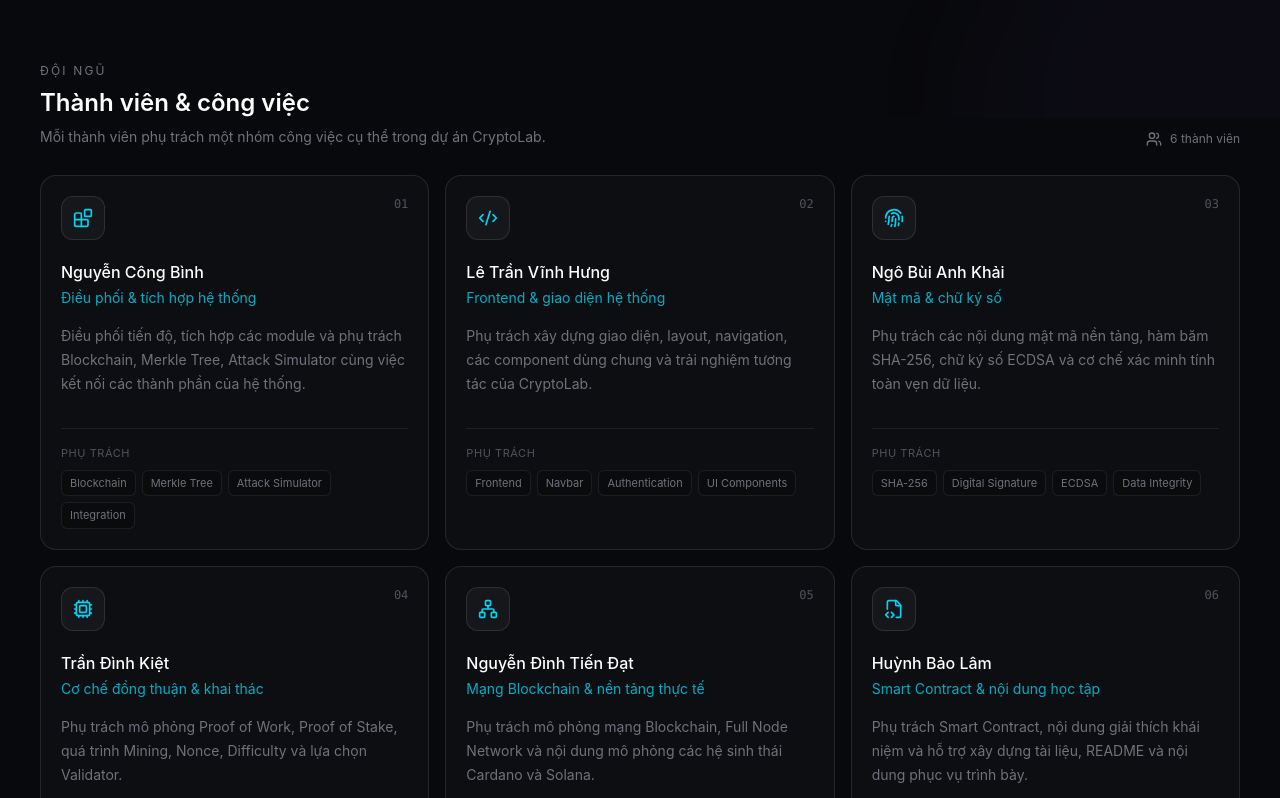
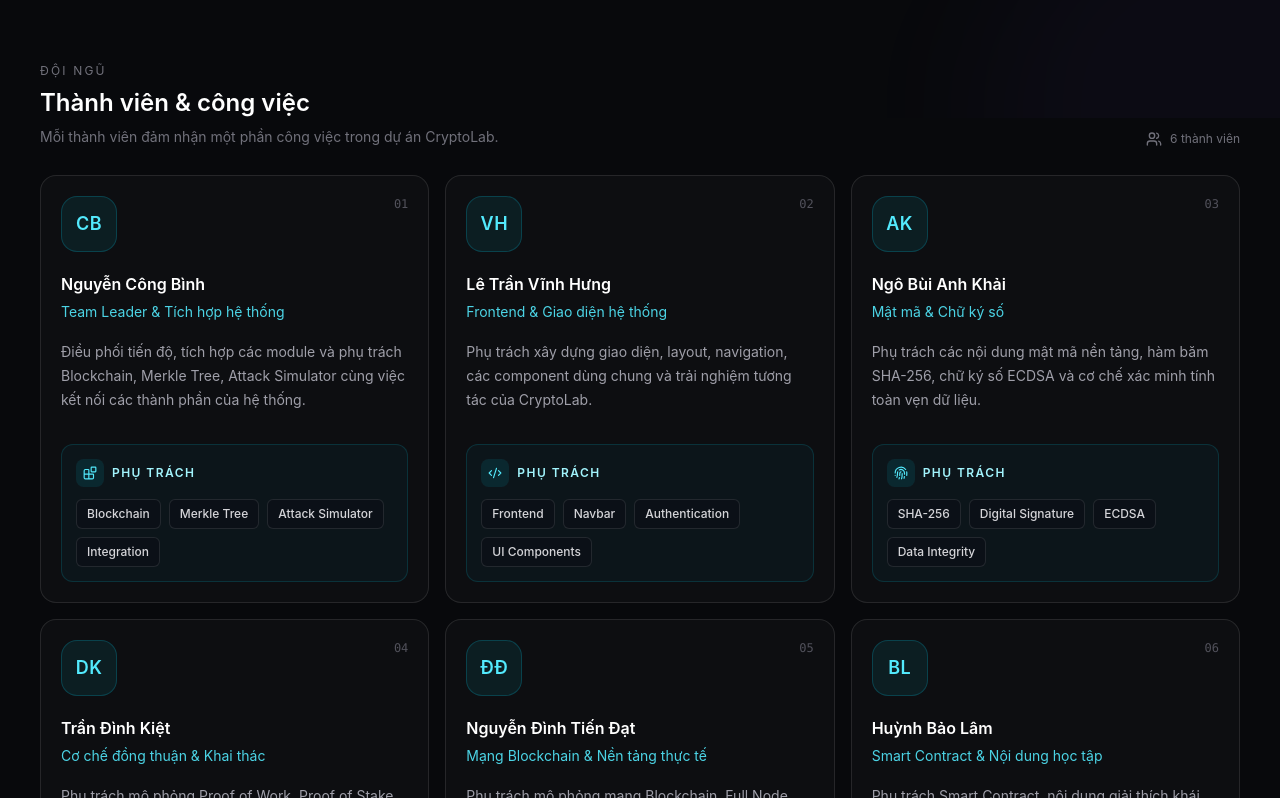
Before and after one commit to binhdepzai06/Blockchain, a React (Vite) app: page /team in a window 1280 px wide. Shown: the part 682-1480 px from the top of the page. Built offline with nearby package versions, Linux system fonts and the light colour scheme; no server answers.

Commit message:
Update TeamPage UI and member avatars

```diff
--- a/src/index.css
+++ b/src/index.css
@@ -1,11 +1,58 @@
 @import "tailwindcss";
+
+/* =====================================================================
+   BẢNG MÀU MỚI - NAVY SÁNG + CYAN + ĐỎ SAN HÔ NHẠT
+   Muốn chỉnh tông màu toàn web: chỉ cần sửa các giá trị trong khối này.
+   ===================================================================== */
+@theme static {
+  /* Nền navy (từ đậm -> nhạt) */
+  --color-navy-950: #0a1833; /* ô nhập liệu, vùng lõm bên trong card */
+  --color-navy-900: #0f2247; /* nền trang */
+  --color-navy-850: #142b56; /* card đặc, modal quiz */
+  --color-navy-800: #1a3466; /* dropdown, popup, hover */
+  --color-navy-700: #234382; /* ô icon, viền nhấn */
+
+  /* Slate ngả xanh navy, chữ phụ sáng hơn để dễ đọc trên nền sáng */
+  --color-slate-100: #eaf1fc;
+  --color-slate-200: #dbe6f7;
+  --color-slate-300: #bccbe4;
+  --color-slate-400: #9cb0d0;
+  --color-slate-500: #7b90b4;
+  --color-slate-600: #5a7098;
+  --color-slate-700: #3d5380;
+  --color-slate-800: #263a63;
+
+  /* Xanh chủ đạo */
+  --color-blue-200: #c3dcff;
+  --color-blue-300: #9bc9ff;
+  --color-blue-400: #5aa9ff;
+  --color-blue-500: #3b8cf4;
+  --color-blue-600: #2a6fdb;
+
+  /* Tím cũ -> chuyển sang cyan/teal để đồng bộ gradient xanh-cyan */
+  --color-purple-200: #b4f0f7;
+  --color-purple-300: #7fe3f0;
+  --color-purple-400: #38d0e6;
+  --color-purple-500: #17b8d6;
+  --color-purple-600: #0e93b0;
+  --color-indigo-600: #2a6fdb;
+  --color-pink-500: #ff7a8c; /* điểm nhấn đỏ san hô ở cuối gradient */
+
+  /* Đỏ nhẹ (san hô) */
+  --color-red-300: #ffb8b8;
+  --color-red-400: #ff8f8f;
+  --color-red-500: #f56b6b;
+  --color-rose-300: #ffb5c2;
+  --color-rose-400: #ff8fa3;
+  --color-rose-500: #f56a82;
+}
 
 :root {
   font-family: Inter, system-ui, -apple-system, BlinkMacSystemFont, "Segoe UI",
     sans-serif;
 
-  color: #e5e7eb;
-  background: #050816;
+  color: #e8f0fc;
+  background: #0f2247;
 
   font-synthesis: none;
   text-rendering: optimizeLegibility;
@@ -20,7 +67,7 @@
 html {
   min-width: 320px;
   min-height: 100%;
-  background: #050816;
+  background: #0f2247;
 }
 
 body {
@@ -29,16 +76,21 @@ body {
   min-height: 100vh;
   background:
     radial-gradient(
-      circle at 15% 15%,
-      rgba(59, 130, 246, 0.12),
+      circle at 12% 10%,
+      rgba(34, 211, 238, 0.16),
+      transparent 32%
+    ),
+    radial-gradient(
+      circle at 88% 14%,
+      rgba(59, 140, 244, 0.20),
+      transparent 34%
+    ),
+    radial-gradient(
+      circle at 70% 95%,
+      rgba(255, 122, 140, 0.07),
       transparent 30%
     ),
-    radial-gradient(
-      circle at 85% 20%,
-      rgba(139, 92, 246, 0.1),
-      transparent 28%
-    ),
-    #050816;
+    #0f2247;
 }
 
 button,
@@ -56,3 +108,17 @@ a {
   color: inherit;
   text-decoration: none;
 }
+/* Cột hex trôi chậm của nền code (xem CodeBackground.tsx) */
+@keyframes code-bg-drift {
+  from { transform: translateY(0); }
+  to   { transform: translateY(-50%); }
+}
+
+.code-bg-drift {
+  animation-name: code-bg-drift;
+  animation-timing-function: linear;
+  animation-iteration-count: infinite;
+}
+@media (prefers-reduced-motion: reduce) {
+  .code-bg-drift { animation: none; }
+}
--- a/src/pages/team/TeamPage.tsx
+++ b/src/pages/team/TeamPage.tsx
@@ -14,6 +14,7 @@ import { useLanguage } from "../../context/LanguageContext";
 
 interface TeamMember {
   id: string;
+  initials: string;
   name: string;
   role: string;
   roleEn: string;
@@ -26,9 +27,10 @@ interface TeamMember {
 const teamMembers: TeamMember[] = [
   {
     id: "01",
+    initials: "CB",
     name: "Nguyễn Công Bình",
-    role: "Điều phối & tích hợp hệ thống",
-    roleEn: "System Coordination & Integration",
+    role: "Team Leader & Tích hợp hệ thống",
+    roleEn: "Team Leader & System Integration",
     description:
       "Điều phối tiến độ, tích hợp các module và phụ trách Blockchain, Merkle Tree, Attack Simulator cùng việc kết nối các thành phần của hệ thống.",
     descriptionEn:
@@ -43,87 +45,67 @@ const teamMembers: TeamMember[] = [
   },
   {
     id: "02",
+    initials: "VH",
     name: "Lê Trần Vĩnh Hưng",
-    role: "Frontend & giao diện hệ thống",
+    role: "Frontend & Giao diện hệ thống",
     roleEn: "Frontend & System Interface",
     description:
       "Phụ trách xây dựng giao diện, layout, navigation, các component dùng chung và trải nghiệm tương tác của CryptoLab.",
     descriptionEn:
       "Builds the interface, layouts, navigation, shared components, and interactive experience of CryptoLab.",
-    modules: [
-      "Frontend",
-      "Navbar",
-      "Authentication",
-      "UI Components",
-    ],
+    modules: ["Frontend", "Navbar", "Authentication", "UI Components"],
     icon: Code2,
   },
   {
     id: "03",
+    initials: "AK",
     name: "Ngô Bùi Anh Khải",
-    role: "Mật mã & chữ ký số",
+    role: "Mật mã & Chữ ký số",
     roleEn: "Cryptography & Digital Signature",
     description:
       "Phụ trách các nội dung mật mã nền tảng, hàm băm SHA-256, chữ ký số ECDSA và cơ chế xác minh tính toàn vẹn dữ liệu.",
     descriptionEn:
       "Works on core cryptography concepts, SHA-256 hashing, ECDSA digital signatures, and data integrity verification.",
-    modules: [
-      "SHA-256",
-      "Digital Signature",
-      "ECDSA",
-      "Data Integrity",
-    ],
+    modules: ["SHA-256", "Digital Signature", "ECDSA", "Data Integrity"],
     icon: Fingerprint,
   },
   {
     id: "04",
+    initials: "DK",
     name: "Trần Đình Kiệt",
-    role: "Cơ chế đồng thuận & khai thác",
+    role: "Cơ chế đồng thuận & Khai thác",
     roleEn: "Consensus & Mining",
     description:
       "Phụ trách mô phỏng Proof of Work, Proof of Stake, quá trình Mining, Nonce, Difficulty và lựa chọn Validator.",
     descriptionEn:
       "Works on Proof of Work, Proof of Stake, mining, nonce, difficulty, and validator selection simulations.",
-    modules: [
-      "Proof of Work",
-      "Proof of Stake",
-      "Mining",
-      "Validator",
-    ],
+    modules: ["Proof of Work", "Proof of Stake", "Mining", "Validator"],
     icon: Cpu,
   },
   {
     id: "05",
+    initials: "ĐĐ",
     name: "Nguyễn Đình Tiến Đạt",
-    role: "Mạng Blockchain & nền tảng thực tế",
-    roleEn: "Blockchain Network & Real Networks",
+    role: "Mạng Blockchain & Nền tảng thực tế",
+    roleEn: "Blockchain Network & Real-World Platforms",
     description:
       "Phụ trách mô phỏng mạng Blockchain, Full Node Network và nội dung mô phỏng các hệ sinh thái Cardano và Solana.",
     descriptionEn:
       "Works on Blockchain network simulation, Full Node Network, and real-world ecosystem simulations for Cardano and Solana.",
-    modules: [
-      "Network Simulator",
-      "Full Node Network",
-      "Cardano",
-      "Solana",
-    ],
+    modules: ["Network Simulator", "Full Node Network", "Cardano", "Solana"],
     icon: Network,
   },
   {
     id: "06",
+    initials: "BL",
     name: "Huỳnh Bảo Lâm",
-    role: "Smart Contract & nội dung học tập",
+    role: "Smart Contract & Nội dung học tập",
     roleEn: "Smart Contract & Learning Content",
     description:
       "Phụ trách Smart Contract, nội dung giải thích khái niệm và hỗ trợ xây dựng tài liệu, README và nội dung phục vụ trình bày.",
     descriptionEn:
       "Works on Smart Contract, educational explanations, documentation, README, and presentation content.",
-    modules: [
-      "Smart Contract",
-      "Learning Content",
-      "Documentation",
-      "README",
-    ],
+    modules: ["Smart Contract", "Learning Content", "Documentation", "README"],
     icon: FileCode2,
   },
 ];
@@ -136,18 +118,14 @@ export default function TeamPage() {
       {/* Background */}
       <div className="pointer-events-none fixed inset-0 overflow-hidden">
         <div className="absolute left-1/2 top-[-280px] h-[500px] w-[700px] -translate-x-1/2 rounded-full bg-cyan-500/[0.04] blur-3xl" />
-
         <div className="absolute bottom-[-250px] right-[-200px] h-[500px] w-[500px] rounded-full bg-violet-500/[0.035] blur-3xl" />
       </div>
 
       <div className="relative mx-auto max-w-7xl px-5 py-10 sm:px-8 lg:px-10">
-        {/* =========================================================
-            HEADER
-        ========================================================= */}
+        {/* Header */}
         <section className="mb-14">
           <div className="mb-5 inline-flex items-center gap-2 rounded-full border border-white/10 bg-white/[0.03] px-3 py-1.5 text-xs text-zinc-400">
             <span className="h-1.5 w-1.5 rounded-full bg-emerald-400" />
-
             {isEnglish ? "PROJECT TEAM" : "NHÓM PHÁT TRIỂN"}
           </div>
 
@@ -166,9 +144,7 @@ export default function TeamPage() {
           </div>
         </section>
 
-        {/* =========================================================
-            ABOUT CRYPTOLAB
-        ========================================================= */}
+        {/* About CryptoLab */}
         <section className="mb-16">
           <div className="rounded-2xl border border-white/10 bg-white/[0.025] p-6 sm:p-8">
             <div className="max-w-4xl">
@@ -181,11 +157,8 @@ export default function TeamPage() {
                   <p className="text-xs uppercase tracking-[0.18em] text-zinc-500">
                     {isEnglish ? "About the project" : "Về dự án"}
                   </p>
-
                   <h2 className="mt-1 text-lg font-medium text-white">
-                    {isEnglish
-                      ? "What is CryptoLab?"
-                      : "CryptoLab là gì?"}
+                    {isEnglish ? "What is CryptoLab?" : "CryptoLab là gì?"}
                   </h2>
                 </div>
               </div>
@@ -211,9 +184,7 @@ export default function TeamPage() {
           </div>
         </section>
 
-        {/* =========================================================
-            TEAM
-        ========================================================= */}
+        {/* Team Members */}
         <section className="mb-16">
           <div className="mb-7 flex items-end justify-between gap-4">
             <div>
@@ -229,8 +200,8 @@ export default function TeamPage() {
 
               <p className="mt-2 text-sm text-zinc-500">
                 {isEnglish
-                  ? "Each member is responsible for a specific part of the CryptoLab project."
-                  : "Mỗi thành viên phụ trách một nhóm công việc cụ thể trong dự án CryptoLab."}
+                  ? "Each member contributes to a specific part of the CryptoLab project."
+                  : "Mỗi thành viên đảm nhận một phần công việc trong dự án CryptoLab."}
               </p>
             </div>
 
@@ -247,12 +218,12 @@ export default function TeamPage() {
               return (
                 <article
                   key={member.id}
-                  className="group rounded-2xl border border-white/10 bg-white/[0.025] p-5 transition-colors hover:border-white/20 hover:bg-white/[0.04]"
+                  className="group rounded-2xl border border-white/10 bg-white/[0.025] p-5 transition-colors hover:border-cyan-400/30 hover:bg-white/[0.04]"
                 >
-                  {/* Member header */}
+                  {/* Avatar and member number */}
                   <div className="flex items-start justify-between">
-                    <div className="flex h-11 w-11 items-center justify-center rounded-xl border border-white/10 bg-white/[0.04]">
-                      <Icon className="h-5 w-5 text-cyan-400" />
+                    <div className="flex h-14 w-14 items-center justify-center rounded-2xl border border-cyan-400/20 bg-cyan-400/[0.08] text-lg font-semibold tracking-wide text-cyan-300 transition-colors group-hover:border-cyan-400/40 group-hover:bg-cyan-400/[0.12]">
+                      {member.initials}
                     </div>
 
                     <span className="font-mono text-xs text-zinc-600">
@@ -261,33 +232,39 @@ export default function TeamPage() {
                   </div>
 
                   {/* Name */}
-                  <h3 className="mt-5 text-base font-medium text-white">
+                  <h3 className="mt-5 text-base font-semibold text-white">
                     {member.name}
                   </h3>
 
                   {/* Role */}
-                  <p className="mt-1 text-sm text-cyan-400/80">
+                  <p className="mt-1 text-sm leading-6 text-cyan-300/90">
                     {isEnglish ? member.roleEn : member.role}
                   </p>
 
                   {/* Description */}
-                  <p className="mt-4 min-h-[84px] text-sm leading-6 text-zinc-500">
+                  <p className="mt-4 min-h-[84px] text-sm leading-6 text-zinc-400">
                     {isEnglish
                       ? member.descriptionEn
                       : member.description}
                   </p>
 
                   {/* Responsibilities */}
-                  <div className="mt-5 border-t border-white/[0.07] pt-4">
-                    <p className="mb-2 text-[11px] uppercase tracking-wider text-zinc-600">
-                      {isEnglish ? "Responsibilities" : "Phụ trách"}
-                    </p>
+                  <div className="mt-5 rounded-xl border border-cyan-400/15 bg-cyan-400/[0.04] p-3.5">
+                    <div className="mb-3 flex items-center gap-2">
+                      <div className="flex h-7 w-7 items-center justify-center rounded-lg bg-cyan-400/10">
+                        <Icon className="h-3.5 w-3.5 text-cyan-300" />
+                      </div>
 
-                    <div className="flex flex-wrap gap-1.5">
+                      <p className="text-xs font-semibold uppercase tracking-[0.12em] text-cyan-200">
+                        {isEnglish ? "Responsibilities" : "Phụ trách"}
+                      </p>
+                    </div>
+
+                    <div className="flex flex-wrap gap-2">
                       {member.modules.map((module) => (
                         <span
                           key={module}
-                          className="rounded-md border border-white/[0.08] bg-black/20 px-2 py-1 text-[11px] text-zinc-500"
+                          className="rounded-md border border-white/10 bg-[#0b1017] px-2.5 py-1.5 text-xs font-medium text-zinc-300 transition-colors group-hover:border-cyan-400/20"
                         >
                           {module}
                         </span>
@@ -300,9 +277,7 @@ export default function TeamPage() {
           </div>
         </section>
 
-        {/* =========================================================
-            GITHUB
-        ========================================================= */}
+        {/* GitHub */}
         <section className="mb-10">
           <div className="flex flex-col gap-5 rounded-2xl border border-white/10 bg-white/[0.025] p-6 sm:flex-row sm:items-center sm:justify-between sm:p-8">
             <div>
@@ -315,7 +290,6 @@ export default function TeamPage() {
                   <p className="text-xs uppercase tracking-[0.18em] text-zinc-500">
                     GitHub
                   </p>
-
                   <h2 className="mt-1 text-lg font-medium text-white">
                     {isEnglish
                       ? "Explore the source code"
@@ -338,7 +312,6 @@ export default function TeamPage() {
               className="inline-flex shrink-0 items-center justify-center gap-2 rounded-xl border border-white/10 bg-white/[0.05] px-5 py-3 text-sm font-medium text-zinc-200 transition-colors hover:border-white/20 hover:bg-white/[0.08]"
             >
               {isEnglish ? "View GitHub" : "Xem GitHub"}
-
               <ArrowRight className="h-4 w-4" />
             </a>
           </div>
```
